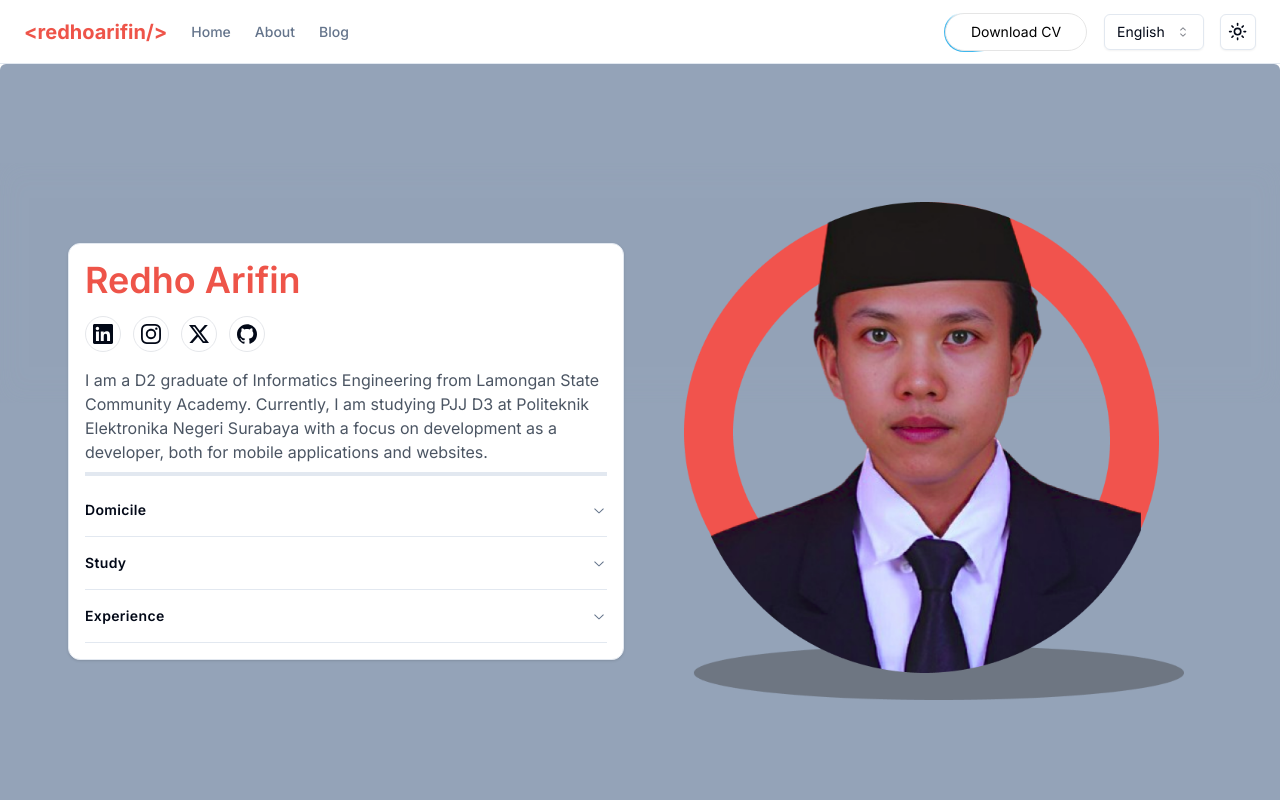
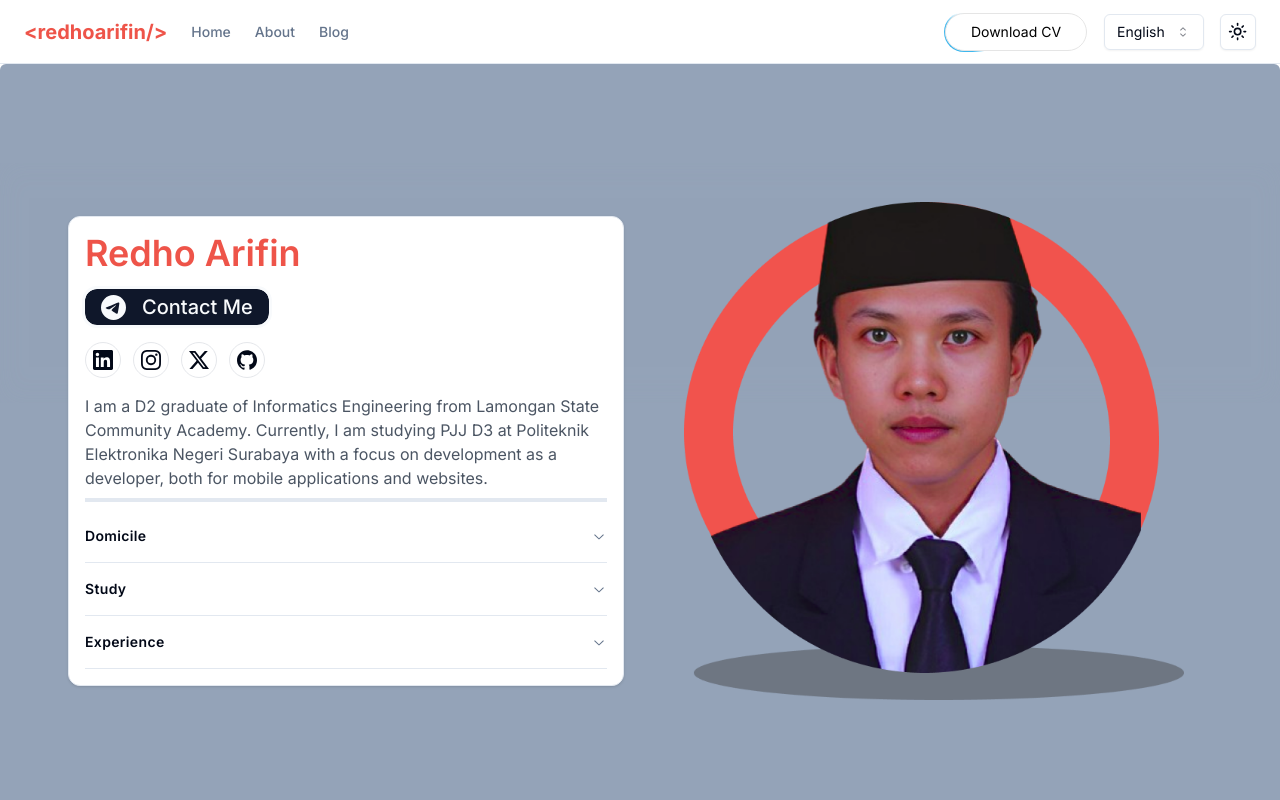
Before and after one commit to redhocode/redhocode-portofolio-2024, a Next.js app: page /en/about in a window 1280 px wide. Shown: the top 800 px of the page. Built offline with nearby package versions, Linux system fonts and the light colour scheme.

Commit message:
add contact

```diff
--- a/messages/en.json
+++ b/messages/en.json
@@ -25,6 +25,7 @@
     "title-1": "Study",
     "title-2": "Experience",
     "title-3": "Domicile",
+    "contact": "Contact Me",
     "name": "Redho Arifin",
     "domision": "Lamongan, Indonesian",
     "study-1" : "D2 Informatics Engineering at AKN Lamongan (2018 - 2020)",
--- a/messages/id.json
+++ b/messages/id.json
@@ -30,6 +30,7 @@
     "desc": "Saya adalah lulusan D2 Teknik Informatika dari Akademi Komunitas Negeri Lamongan. Saat ini, saya sedang menempuh pendidikan PJJ D3 di Politeknik Elektronika Negeri Surabaya dengan fokus pada pengembangan sebagai  developer, baik untuk aplikasi mobile maupun website.",
     "title-1": "Pendidikan",
     "title-2": "Pengalaman Kerja",
+    "contact": "Hubungi Saya",
     "title-3": "Domisili",
     "name": "Redho Arifin",
     "domision": "Lamongan, Indonesia",
--- a/src/app/[locale]/about/page.tsx
+++ b/src/app/[locale]/about/page.tsx
@@ -14,6 +14,8 @@ import { LampContainer } from "@/components/ui/lamp";
 import React from "react";
 import { motion } from "framer-motion";
 import { MovingButtonCV } from "@/components/CV";
+import Button from "@/components/Button";
+import { TelegramIcon } from "@/components/icons";
 export default function Page() {
   const t = useTranslations("Bio");
   return (
@@ -36,6 +38,10 @@ export default function Page() {
                   <h1 className="text-4xl font-semibold text-[#ee5449]">
                     {t("name")}
                   </h1>
+                  <Button variant="outline" className="mt-4 gap-4 py-4 rounded-xl" href="https://t.me/redhoarifin" target="_blank">
+                    <TelegramIcon/>
+                  <h3 className="text-xl">{t("contact")}</h3>
+                  </Button>
                   <div className="flex items-center mt-4 cursor-pointer">
                     <a
                       href="https://www.linkedin.com/in/redho-arifin-983372196/"
--- /dev/null
+++ b/src/components/Button/index.tsx
@@ -0,0 +1,44 @@
+import React, { ReactNode, MouseEventHandler } from "react";
+import Link from "next/link";
+import { Button as ButtonUI } from "../ui/button";
+
+interface ButtonReProps {
+  children: ReactNode;
+  variant?: string;
+  className?: string;
+  onClick?: MouseEventHandler<HTMLButtonElement>;
+  type?: "button" | "submit" | "reset";
+  href?: string;
+  target?: string;
+}
+
+const Button: React.FC<ButtonReProps> = ({
+  children,
+  variant = "outline",
+  className = "",
+  onClick,
+  type = "button",
+  href,
+  target = "_blank",
+}) => {
+  const buttonContent = (
+    <ButtonUI
+      className={` py-4 ${variant} ${className}`}
+      onClick={onClick}
+      type={type}
+
+    >
+      {children}
+    </ButtonUI>
+  );
+
+  return href ? (
+    <Link href={href} target={target}>
+      {buttonContent}
+    </Link>
+  ) : (
+    buttonContent
+  );
+};
+
+export default Button;
--- a/src/components/icons.tsx
+++ b/src/components/icons.tsx
@@ -230,3 +230,19 @@ export const GitIcon = () =>{
       </svg>
     );
 }
+
+export const TelegramIcon = () =>{
+  return (
+    <svg
+      role="img"
+      viewBox="0 0 24 24"
+      xmlns="http://www.w3.org/2000/svg"
+      fill="currentColor"
+      height={25}
+      width={25}
+    >
+      <title>Telegram</title>
+      <path d="M11.944 0A12 12 0 0 0 0 12a12 12 0 0 0 12 12 12 12 0 0 0 12-12A12 12 0 0 0 12 0a12 12 0 0 0-.056 0zm4.962 7.224c.1-.002.321.023.465.14a.506.506 0 0 1 .171.325c.016.093.036.306.02.472-.18 1.898-.962 6.502-1.36 8.627-.168.9-.499 1.201-.82 1.23-.696.065-1.225-.46-1.9-.902-1.056-.693-1.653-1.124-2.678-1.8-1.185-.78-.417-1.21.258-1.91.177-.184 3.247-2.977 3.307-3.23.007-.032.014-.15-.056-.212s-.174-.041-.249-.024c-.106.024-1.793 1.14-5.061 3.345-.48.33-.913.49-1.302.48-.428-.008-1.252-.241-1.865-.44-.752-.245-1.349-.374-1.297-.789.027-.216.325-.437.893-.663 3.498-1.524 5.83-2.529 6.998-3.014 3.332-1.386 4.025-1.627 4.476-1.635z" />
+    </svg>
+  );
+}
```
